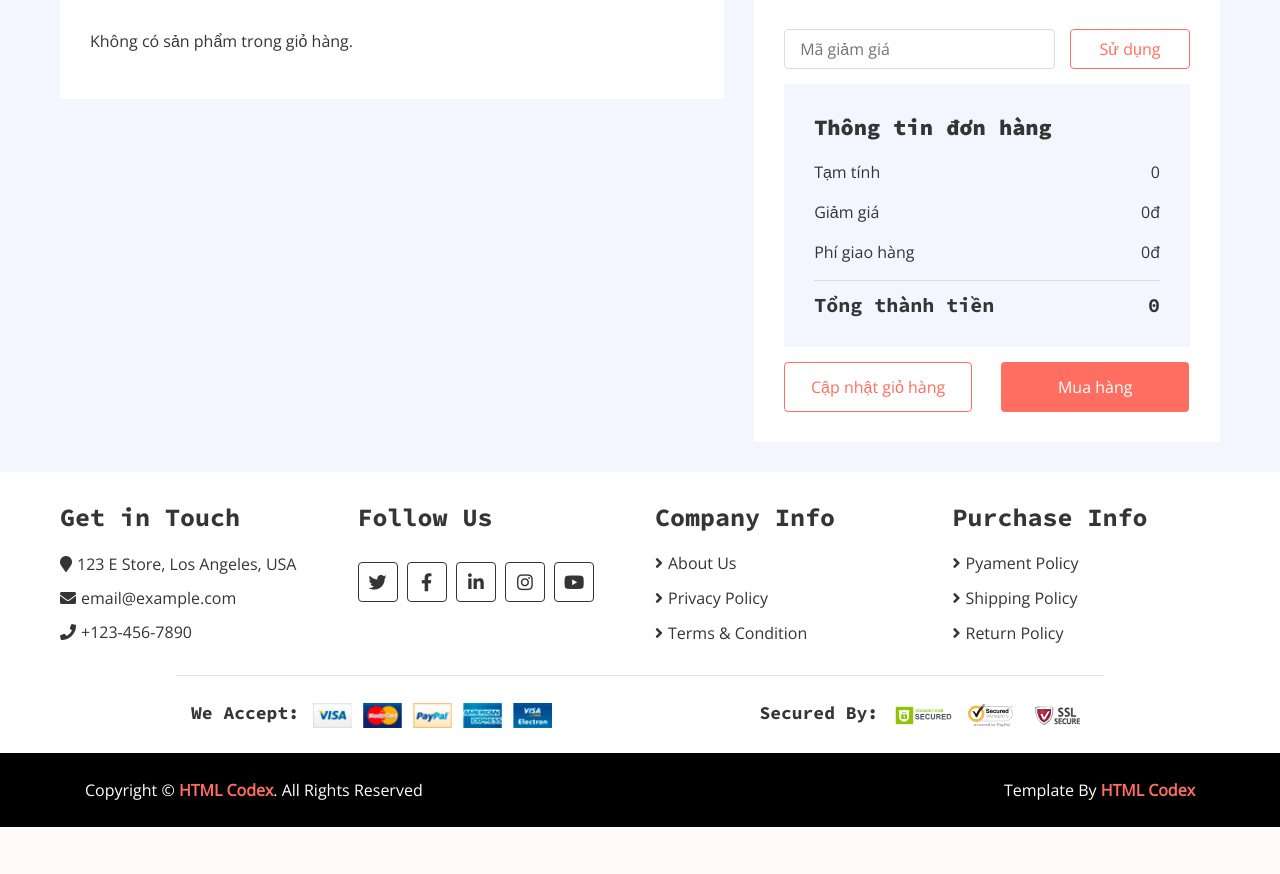
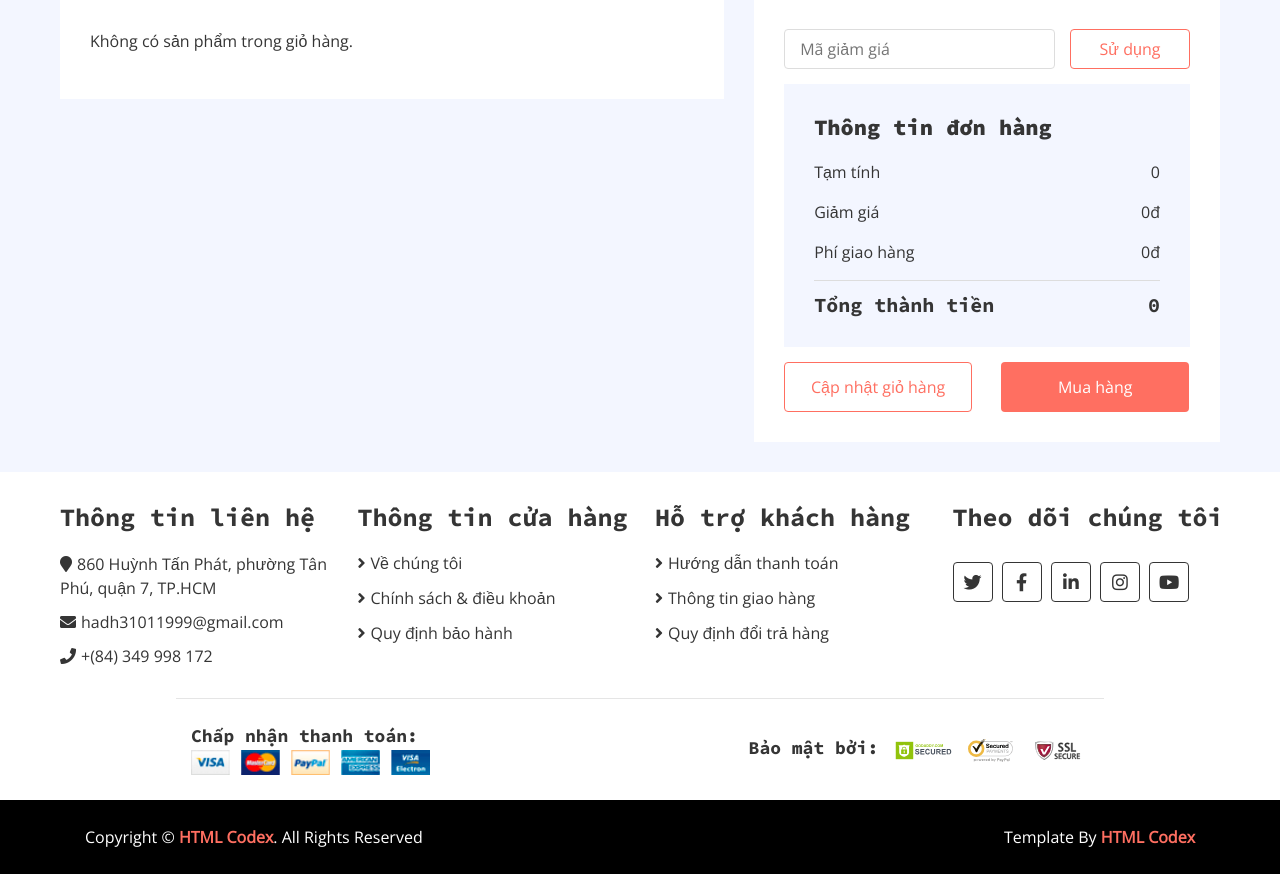
Before and after one commit to danghacodecraft/ecommerce, a Django app: page /cart/ in a window 1280 px wide. Shown: the part 232-1106 px from the top of the page. Before the commit the page ends 1059 px from the top, so only its background shows below. Run offline with Django 3.2, Linux system fonts and the light colour scheme; some libraries are stand-ins or nearby versions.

Commit message:
commit all

```diff
--- a/store/templates/store/_Master.html
+++ b/store/templates/store/_Master.html
@@ -122,18 +122,40 @@
                 <div class="row">
                     <div class="col-lg-3 col-md-6">
                         <div class="footer-widget">
-                            <h2>Get in Touch</h2>
+                            <h2>Thông tin liên hệ</h2>
                             <div class="contact-info">
-                                <p><i class="fa fa-map-marker"></i>123 E Store, Los Angeles, USA</p>
-                                <p><i class="fa fa-envelope"></i>email@example.com</p>
-                                <p><i class="fa fa-phone"></i>+123-456-7890</p>
+                                <p><i class="fa fa-map-marker"></i>860 Huỳnh Tấn Phát, phường Tân Phú, quận 7, TP.HCM</p>
+                                <p><i class="fa fa-envelope"></i>hadh31011999@gmail.com</p>
+                                <p><i class="fa fa-phone"></i>+(84) 349 998 172</p>
                             </div>
                         </div>
                     </div>
 
                     <div class="col-lg-3 col-md-6">
                         <div class="footer-widget">
-                            <h2>Follow Us</h2>
+                            <h2>Thông tin cửa hàng</h2>
+                            <ul>
+                                <li><a href="#">Về chúng tôi</a></li>
+                                <li><a href="#">Chính sách & điều khoản</a></li>
+                                <li><a href="#">Quy định bảo hành</a></li>
+                            </ul>
+                        </div>
+                    </div>
+
+                    <div class="col-lg-3 col-md-6">
+                        <div class="footer-widget">
+                            <h2>Hỗ trợ khách hàng</h2>
+                            <ul>
+                                <li><a href="#">Hướng dẫn thanh toán</a></li>
+                                <li><a href="#">Thông tin giao hàng</a></li>
+                                <li><a href="#">Quy định đổi trả hàng</a></li>
+                            </ul>
+                        </div>
+                    </div>
+
+                    <div class="col-lg-3 col-md-6">
+                        <div class="footer-widget">
+                            <h2>Theo dõi chúng tôi</h2>
                             <div class="contact-info">
                                 <div class="social">
                                     <a href=""><i class="fab fa-twitter"></i></a>
@@ -146,39 +168,18 @@
                         </div>
                     </div>
 
-                    <div class="col-lg-3 col-md-6">
-                        <div class="footer-widget">
-                            <h2>Company Info</h2>
-                            <ul>
-                                <li><a href="#">About Us</a></li>
-                                <li><a href="#">Privacy Policy</a></li>
-                                <li><a href="#">Terms & Condition</a></li>
-                            </ul>
-                        </div>
-                    </div>
-
-                    <div class="col-lg-3 col-md-6">
-                        <div class="footer-widget">
-                            <h2>Purchase Info</h2>
-                            <ul>
-                                <li><a href="#">Pyament Policy</a></li>
-                                <li><a href="#">Shipping Policy</a></li>
-                                <li><a href="#">Return Policy</a></li>
-                            </ul>
-                        </div>
-                    </div>
                 </div>
 
                 <div class="row payment align-items-center">
                     <div class="col-md-6">
                         <div class="payment-method">
-                            <h2>We Accept:</h2>
+                            <h2>Chấp nhận thanh toán:</h2>
                             <img src="{% static 'store/img/payment-method.png' %}" alt="Payment Method" />
                         </div>
                     </div>
                     <div class="col-md-6">
                         <div class="payment-security">
-                            <h2>Secured By:</h2>
+                            <h2>Bảo mật bởi:</h2>
                             <img src="{% static 'store/img/godaddy.svg' %}" alt="Payment Security" />
                             <img src="{% static 'store/img/norton.svg' %}" alt="Payment Security" />
                             <img src="{% static 'store/img/ssl.svg' %}" alt="Payment Security" />
```
